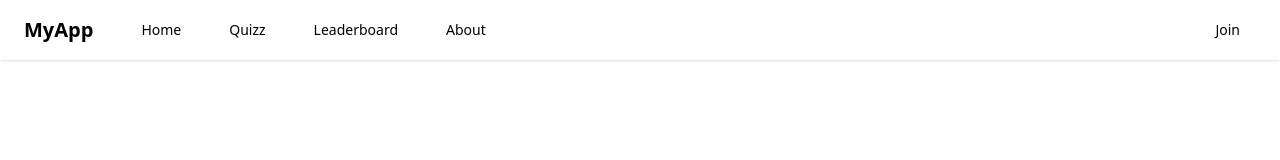
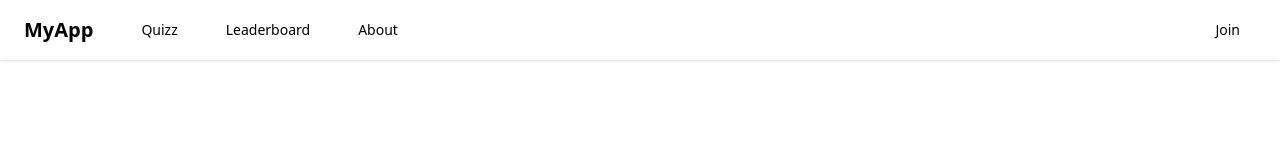
Before and after one commit to RainAllDay-vn/QuizSpark-Website, a React (Vite) app: page /login in a window 1280 px wide. Shown: the top 160 px of the page. Built offline with nearby package versions, Linux system fonts and the light colour scheme; no server answers.

Commit message:
update stuffs

```diff
--- a/src/components/custom/header.tsx
+++ b/src/components/custom/header.tsx
@@ -24,7 +24,6 @@ export default function MyHeader() {
   const handleSignOut = async () => {
     try {
       await signOut(auth)
-      alert("Signed out successfully")
     } catch (err) {
       console.error("Sign out error:", err)
     }
@@ -34,22 +33,19 @@ export default function MyHeader() {
   return (
     <header className="flex items-center justify-between px-6 py-3 shadow-sm">
 
-      {/* LEFT SIDE */}
       <div className="flex items-center gap-8">
         <h1 className="text-xl font-semibold">
           <a href={user? "/home" : "/"}>MyApp</a>
         </h1>
 
-        {/* Desktop nav */}
         <nav className="hidden md:flex space-x-4">
-          <Button asChild variant="link"><a href="/home">Home</a></Button>
+          <Button className={user? "visible" : "hidden" } asChild variant="link"><a href="/home">Home</a></Button>
           <Button asChild variant="link"><a href="/quizz">Quizz</a></Button>
           <Button asChild variant="link"><a href="/leaderboard">Leaderboard</a></Button>
           <Button asChild variant="link"><a href="/about">About</a></Button>
         </nav>
       </div>
 
-      {/* RIGHT SIDE */}
       <div className="flex items-center gap-2">
         {user ? (
           <Button className="hidden md:block" variant="link" onClick={handleSignOut}>
@@ -59,7 +55,6 @@ export default function MyHeader() {
           <Button className="hidden md:block" variant="link"><a href="/login">Join</a></Button>
         )}
 
-        {/* Mobile menu */}
         <div className="md:hidden">
           <DropdownMenu>
             <DropdownMenuTrigger asChild>
@@ -68,7 +63,7 @@ export default function MyHeader() {
               </Button>
             </DropdownMenuTrigger>
             <DropdownMenuContent align="end">
-              <DropdownMenuItem asChild><a href="/home">Home</a></DropdownMenuItem>
+              <DropdownMenuItem className={user? "visible" : "hidden" } asChild><a href="/home">Home</a></DropdownMenuItem>
               <DropdownMenuItem asChild><a href="/about">About</a></DropdownMenuItem>
               <DropdownMenuItem asChild><a href="/quizz">Quizzes</a></DropdownMenuItem>
               <DropdownMenuItem asChild><a href="/leaderboard">Leaderboard</a></DropdownMenuItem>
```
